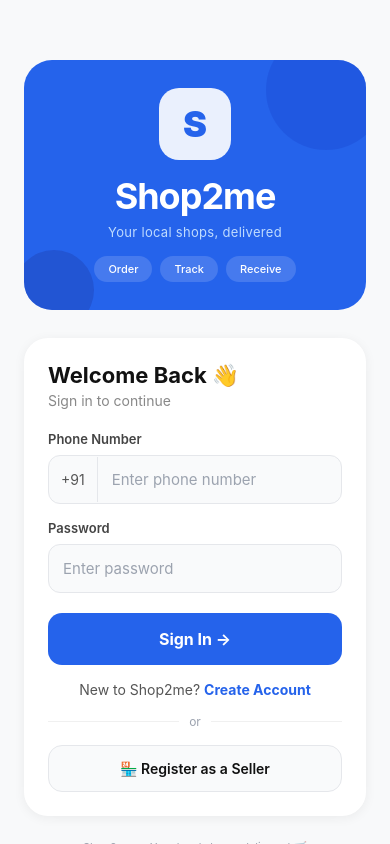
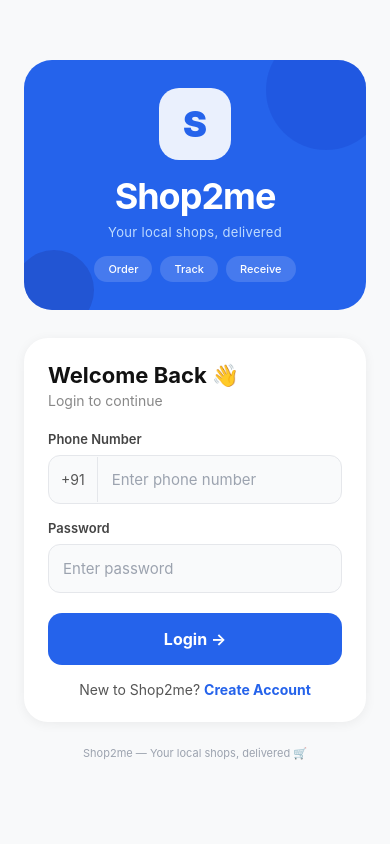
Before and after one commit to sravanipottipati/oorucart_frontend, a React Native app: screen /Login in a window 390 px wide. Built offline with nearby package versions, Linux system fonts and the light colour scheme.

Commit message:
Session 9 - Clean login screen + remove seller button

```diff
--- a/src/screens/auth/LoginScreen.js
+++ b/src/screens/auth/LoginScreen.js
@@ -20,7 +20,11 @@ export default function LoginScreen({ navigation }) {
       if (user.user_type === 'vendor') {
         navigation.replace('VendorHome');
       } else if (user.user_type === 'buyer') {
+        if (!user.town) {
+          navigation.replace('TownSelection');
+        } else {
           navigation.replace('Home');
+        }
       } else {
         Alert.alert('Error', 'Unknown account type');
       }
@@ -39,35 +43,25 @@ export default function LoginScreen({ navigation }) {
       <ScrollView contentContainerStyle={styles.inner} showsVerticalScrollIndicator={false}>
 
         {/* ── LOGO SECTION ── */}
-        <View style={styles.logoSection}>
-          {/* Blue background pill */}
         <View style={styles.logoCard}>
-            {/* Decorative circles */}
           <View style={styles.decCircle1} />
           <View style={styles.decCircle2} />
-
-            {/* Icon box */}
           <View style={styles.iconBox}>
             <Text style={styles.iconText}>S</Text>
           </View>
-
-            {/* App name */}
           <Text style={styles.logoText}>Shop2me</Text>
           <Text style={styles.logoTagline}>Your local shops, delivered</Text>
-
-            {/* Pills */}
           <View style={styles.pillsRow}>
             <View style={styles.pill}><Text style={styles.pillText}>Order</Text></View>
             <View style={styles.pill}><Text style={styles.pillText}>Track</Text></View>
             <View style={styles.pill}><Text style={styles.pillText}>Receive</Text></View>
           </View>
         </View>
-        </View>
 
         {/* ── LOGIN CARD ── */}
         <View style={styles.card}>
           <Text style={styles.title}>Welcome Back 👋</Text>
-          <Text style={styles.subtitle}>Sign in to continue</Text>
+          <Text style={styles.subtitle}>Login to continue</Text>
 
           <Text style={styles.label}>Phone Number</Text>
           <View style={styles.inputWrapper}>
@@ -100,7 +94,7 @@ export default function LoginScreen({ navigation }) {
           >
             {loading
               ? <ActivityIndicator color="#fff" />
-              : <Text style={styles.buttonText}>Sign In →</Text>
+              : <Text style={styles.buttonText}>Login →</Text>
             }
           </TouchableOpacity>
 
@@ -110,18 +104,6 @@ export default function LoginScreen({ navigation }) {
             </Text>
           </TouchableOpacity>
 
-          <View style={styles.divider}>
-            <View style={styles.dividerLine} />
-            <Text style={styles.dividerText}>or</Text>
-            <View style={styles.dividerLine} />
-          </View>
-
-          <TouchableOpacity
-            style={styles.sellerBtn}
-            onPress={() => navigation.navigate('VendorRegister')}
-          >
-            <Text style={styles.sellerBtnText}>🏪 Register as a Seller</Text>
-          </TouchableOpacity>
         </View>
 
         <Text style={styles.footer}>Shop2me — Your local shops, delivered 🛒</Text>
@@ -135,12 +117,11 @@ const styles = StyleSheet.create({
   container: { flex: 1, backgroundColor: '#F8F9FA' },
   inner: { flexGrow: 1, alignItems: 'center', padding: 24, paddingTop: 60 },
 
-  // Logo Section
-  logoSection: { width: '100%', marginBottom: 28 },
+  // Logo
   logoCard: {
     backgroundColor: '#2563EB', borderRadius: 28,
-    padding: 28, alignItems: 'center',
-    overflow: 'hidden', position: 'relative',
+    padding: 28, alignItems: 'center', width: '100%',
+    marginBottom: 28, overflow: 'hidden', position: 'relative',
   },
   decCircle1: {
     position: 'absolute', width: 120, height: 120,
@@ -155,21 +136,12 @@ const styles = StyleSheet.create({
   iconBox: {
     width: 72, height: 72, borderRadius: 20,
     backgroundColor: 'rgba(255,255,255,0.9)',
-    justifyContent: 'center', alignItems: 'center',
-    marginBottom: 14,
+    justifyContent: 'center', alignItems: 'center', marginBottom: 14,
   },
-  iconText: {
-    fontSize: 36, fontWeight: '900', color: '#2563EB',
-  },
-  logoText: {
-    fontSize: 36, fontWeight: '700', color: 'white',
-    letterSpacing: -1, marginBottom: 6,
-  },
-  logoTagline: {
-    fontSize: 13, color: '#BFDBFE',
-    marginBottom: 16, letterSpacing: 0.3,
-  },
-  pillsRow: { flexDirection: 'row', gap: 8 },
+  iconText:    { fontSize: 36, fontWeight: '900', color: '#2563EB' },
+  logoText:    { fontSize: 36, fontWeight: '700', color: 'white', letterSpacing: -1, marginBottom: 6 },
+  logoTagline: { fontSize: 13, color: '#BFDBFE', marginBottom: 16, letterSpacing: 0.3 },
+  pillsRow:    { flexDirection: 'row', gap: 8 },
   pill: {
     backgroundColor: 'rgba(255,255,255,0.15)',
     paddingHorizontal: 14, paddingVertical: 6, borderRadius: 20,
@@ -194,9 +166,8 @@ const styles = StyleSheet.create({
     backgroundColor: '#F9FAFB', marginBottom: 16, overflow: 'hidden',
   },
   inputPrefix: {
-    paddingHorizontal: 12, fontSize: 14,
-    color: '#555', borderRightWidth: 1,
-    borderRightColor: '#E5E7EB', paddingVertical: 14,
+    paddingHorizontal: 12, fontSize: 14, color: '#555',
+    borderRightWidth: 1, borderRightColor: '#E5E7EB', paddingVertical: 14,
   },
   input: { flex: 1, padding: 14, fontSize: 15, color: '#111' },
 
@@ -212,22 +183,8 @@ const styles = StyleSheet.create({
   },
   buttonText: { color: '#fff', fontSize: 16, fontWeight: '700' },
 
-  link:     { textAlign: 'center', color: '#555', fontSize: 14, marginBottom: 16 },
+  link:     { textAlign: 'center', color: '#555', fontSize: 14 },
   linkBold: { color: '#2563EB', fontWeight: '700' },
-
-  divider: {
-    flexDirection: 'row', alignItems: 'center',
-    marginBottom: 16, gap: 10,
-  },
-  dividerLine: { flex: 1, height: 1, backgroundColor: '#F0F0F0' },
-  dividerText: { fontSize: 12, color: '#9CA3AF' },
-
-  sellerBtn: {
-    borderWidth: 1.5, borderColor: '#E5E7EB',
-    borderRadius: 14, padding: 14, alignItems: 'center',
-    backgroundColor: '#F9FAFB',
-  },
-  sellerBtnText: { color: '#111', fontWeight: '600', fontSize: 14 },
 
   footer: {
     fontSize: 11, color: '#9CA3AF',
```
Lines whose indentation alone changed are shown as unchanged.
